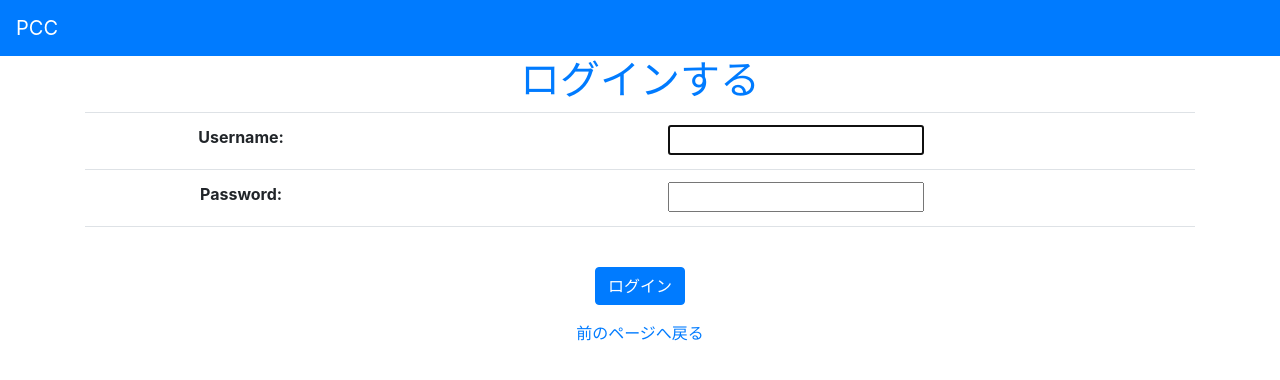
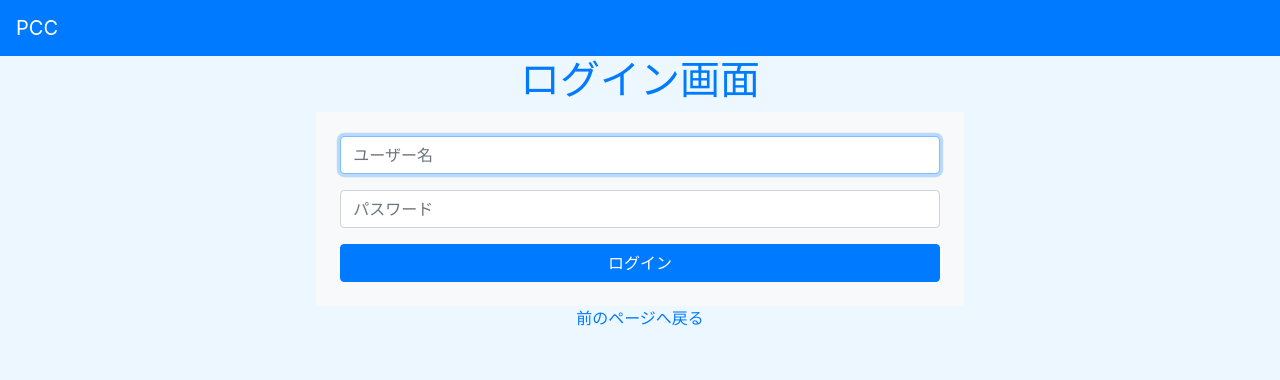
Before and after one commit to YoshihiroUchida/pcc-web, a Django app: page /accounts/login/ in a window 1280 px wide. Shown: the top 380 px of the page. Run offline with Django 3.2, Linux system fonts and the light colour scheme; some libraries are stand-ins or nearby versions.

Commit message:
ログイン処理・デザインの修正

```diff
--- /dev/null
+++ b/accounts/forms.py
@@ -0,0 +1,9 @@
+from django.contrib.auth.forms import AuthenticationForm
+
+# ログイン用 (ユーザ名／パスワード)
+class LoginForm(AuthenticationForm):
+    def __init__(self, *args, **kwargs):
+        super().__init__(*args, **kwargs)
+        for field in self.fields.values():
+            field.widget.attrs['class'] = 'form-control' # class属性へ指定
+            field.widget.attrs['placeholder'] = field.label # label属性の指定
--- a/accounts/templates/registration/login.html
+++ b/accounts/templates/registration/login.html
@@ -2,35 +2,37 @@
 <html lang="ja">
 <head>
     <meta charset="utf-8">
-    <title>ログインページ</title>
+    <title>ログイン</title>
     <link rel="stylesheet" href="https://stackpath.bootstrapcdn.com/bootstrap/4.3.1/css/bootstrap.min.css" crossorigin="anonymous">
 </head>
 
-<body>
+<body style="background-color: #EDF7FF">
     <nav class="navbar navbar-expand-lg navbar-dark bg-primary">
         <a class="navbar-brand" href="#">PCC</a>
     </nav>
 
     <div class="container">
-    <h1 class="text-primary text-center">ログインする</h1>
+        <h1 class="text-primary text-center">ログイン画面</h1>
 
-    <!--ログインエラー(パスワードの誤入力)-->
-    {% if form.errors %}
-    <p class="text-center text-danger">ログインできませんでした! 入力内容を確認して下さい!</p>
-    {% endif %}
+        <div class="col-md-7 mx-auto">
+            {% for error in form.non_field_errors %}
+            <div class="alert alert-danger" role="alert">{{ error }}</div>
+            {% endfor %}
+        </div>
 
-    <form method="post">
-        {% csrf_token %}
-        <table class="table text-center">
-            {{ form.as_table }}
-            <tr>
-              <td></td>
-              <td></td>
-            </tr>
-        </table>
-        <p class="text-center"><input class="btn btn-primary" type="submit" value="ログイン" /></p>
+        <div class="login-box-body bg-light col-md-7 mx-auto p-4">
+            <form method="post">
+                {% csrf_token %}
+                {% for field in form %}
+                <div class="form-group has-feedback">{{ field }}</div>
+                {% endfor %}
+
+                <button type="submit" class="btn btn-primary btn-block">ログイン</button>
+            </form>
+        </div>
+
         <p class="text-center"><a href="{% url 'index' %}">前のページへ戻る</a></p>
-    </form>
+
     </div>
 </body>
 </html>
--- /dev/null
+++ b/accounts/urls.py
@@ -0,0 +1,9 @@
+from django.urls import path
+from . import views
+
+app_name = 'accounts'
+
+urlpatterns =[
+    path('login/', views.Login.as_view(), name='login'),
+    path('logout/', views.Logout.as_view(), name='logout'),
+]
--- a/accounts/views.py
+++ b/accounts/views.py
@@ -1,3 +1,13 @@
 from django.shortcuts import render
+from django.contrib.auth.mixins import LoginRequiredMixin
+from django.contrib.auth.views import LoginView, LogoutView
+from .forms import LoginForm
 
-# Create your views here.
+# ログイン用のクラス
+class Login(LoginView):
+    form_class = LoginForm
+    template_name = 'registration/login.html'
+
+# ログアウト用のクラス
+class Logout(LoginRequiredMixin, LogoutView):
+    template_name = 'pcc_home/index.html'
--- a/pcc_django_app/urls.py
+++ b/pcc_django_app/urls.py
@@ -22,5 +22,5 @@ urlpatterns = [
     # アプリ本体
     path('home/', include('pcc_home.urls')),
     # ログイン／ログアウトページ
-    path('accounts/', include('django.contrib.auth.urls')),
+    path('accounts/', include('accounts.urls')),
 ]
```
Also changed, not shown: pcc_django_app/settings.py (+5 -5 lines), pcc_home/templates/pcc_home/index.html (+6 -3 lines), db.sqlite3.
